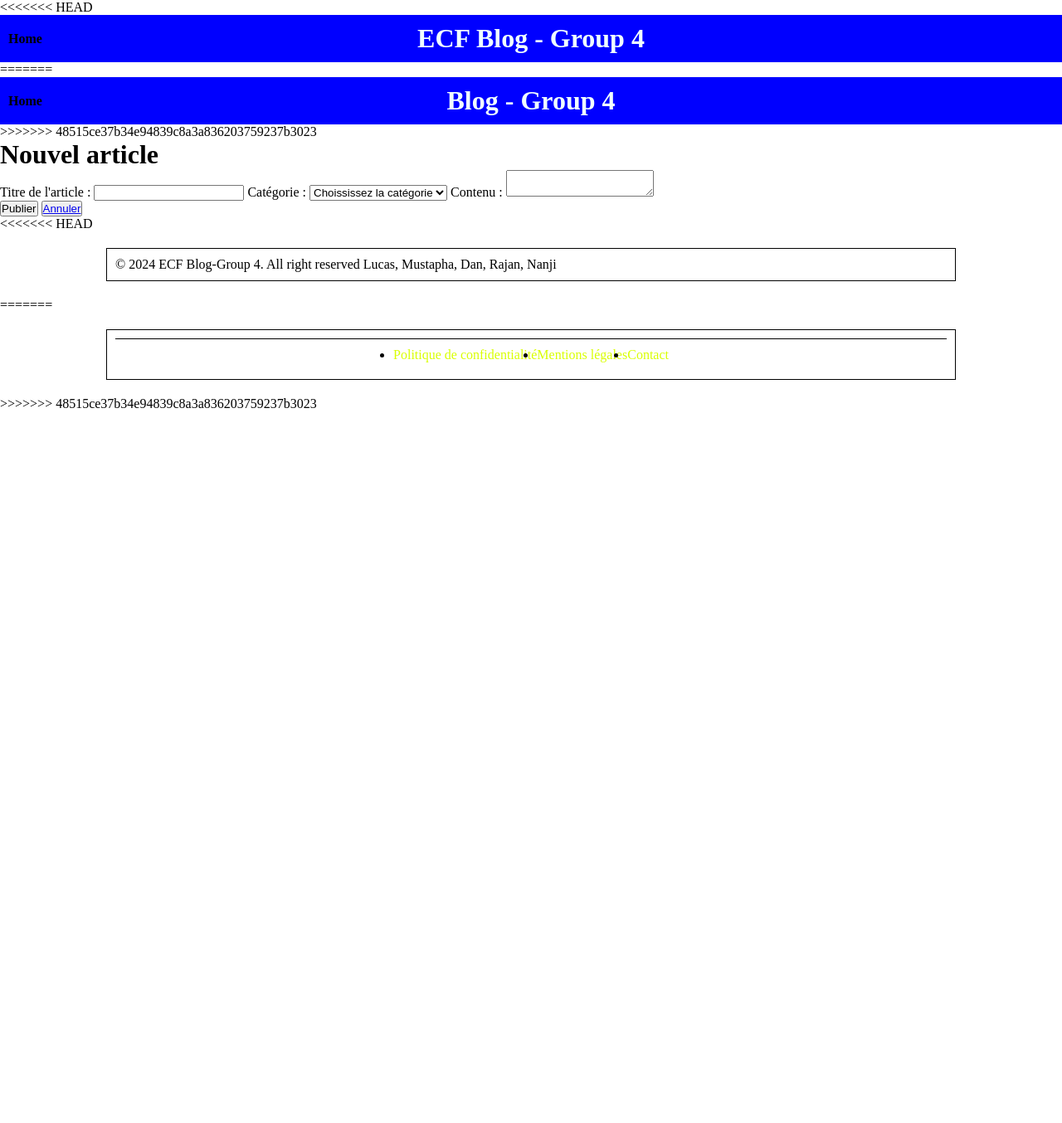
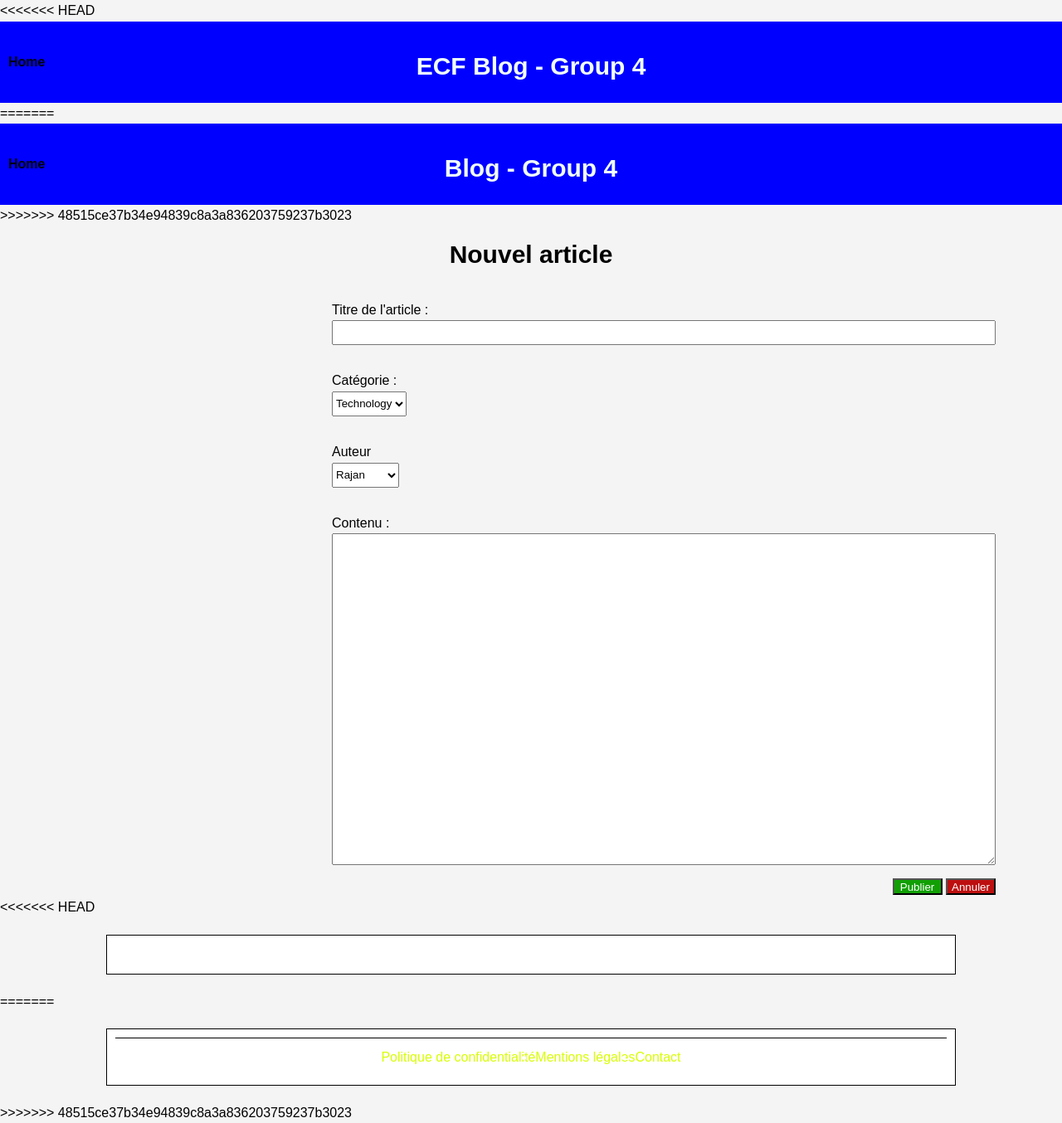
Before and after one commit to Durgairajan/ecf4group4, a PHP site: page /post.php in a window 1280 px wide. Shown: the whole page at 83% size. Before the commit the page ends 492 px from the top, so only its background shows below. Run offline with PHP 8.4, Linux system fonts and the light colour scheme; data comes from the database, SQL or seed files in the repository.

Commit message:
bug fix and css fixed in post.php

```diff
--- a/admin/post.php
+++ b/admin/post.php
@@ -5,14 +5,13 @@
     <meta charset="UTF-8">
     <meta name="viewport" content="width=device-width, initial-scale=1.0">
     <title>Nouvel Article</title>
-    <link rel="stylesheet" href="../style/style_post.css">
+    <link rel="stylesheet" href="../css/style_newarticle.css">
 </head>
 
 <body>
 <!-- modif temp envoi -> envoi-test -->
     <?php
     include "../include/envoi.php";
-    include "../include/config.php";
     include "../include/header.php"; ?>
 
     <h1>Nouvel article</article>
@@ -26,12 +25,26 @@
 
         <label for="categorie">Catégorie :</label>
         <select name="categorie" id="categorie" required>
+        <?php
+            if (isset($categories)) {
+                foreach ($categories as $row) {
+                    echo '<option value="' . $row['Id_categorie'] . '">' . $row['nomCategorie'] . '</option>';
+                }
+            }
+            ?>
+             </select><br>
+             <label for="user">Auteur</label>
+        <select id="user" name="user" required>
+            <?php
+            if (isset($users)) {
+                foreach ($users as $row) {
+                    echo '<option value="' . $row['id'] . '">' . $row['name'] . '</option>';
+                }
+            }
+            ?>
+        </select>
 
 
-            <option value="">Choississez la catégorie</option>
-            <option value="1">Sport</option>
-            <option value="2">Voyage</option>
-            <option value="3">Cuisine</option>
 
             <!-- La "value" correspond à l'"id_categorie" -->
         </select>
--- /dev/null
+++ b/css/style_newarticle.css
@@ -0,0 +1,76 @@
+
+
+/* Header */
+
+body {
+    font-family: Arial, sans-serif;
+    line-height: 1.6;
+    background-color: #f4f4f4;
+    margin: 0;
+    padding: 0;
+}
+
+/* Header and Footer */
+header, footer {
+    background-color: #3883fc;
+    color: white;
+    text-align: center;
+    padding: 10px 0;
+}
+
+/* Body */
+h1{
+    margin-top: 10px;
+    text-align: center;
+    font-size:30px;
+    font-weight:600;
+}
+
+form {
+    margin-left: 400px;
+}
+
+label{
+    display: block;
+    margin-top: 30px;
+}
+#titre{
+    display: inline-block;
+    width: 800px;
+    height: 30px;
+}
+
+#article{
+    display: inline-block;
+    width: 800px;
+    height: 400px;
+    overflow-y: scroll;
+    scrollbar-width: thin;
+}
+
+button a:-webkit-any-link {
+    text-decoration: none;
+    color: white;
+}
+
+select{
+    height: 30px;
+}
+
+.sortie{
+    margin-top: 5px;
+    width: 800px;
+    text-align: right;
+}
+.envoyer{
+    width: 60px;
+    height: 20px;
+    background-color: rgb(17, 159, 4);
+    color: white;
+}
+
+.annuler{
+    width: 60px;
+    height: 20px;
+    background-color: rgb(189, 15, 15);
+}
--- a/include/envoi.php
+++ b/include/envoi.php
@@ -21,7 +21,10 @@
             // Execute the prepared statement with actual values
             $requete->execute([$titre, $article, $id_user, $date, $categorie]);
 
-            echo "Article posted successfully!";
+            // Redirect to view.php after successful insertion
+            header("Location: ../admin/index.php?id=$article");
+            exit(); // Ensure no further code is executed
+
         } catch (PDOException $e) {
             echo "Error: " . $e->getMessage();
         }
```
Also changed, not shown: admin/delete.php (added, +7 -0 lines).
